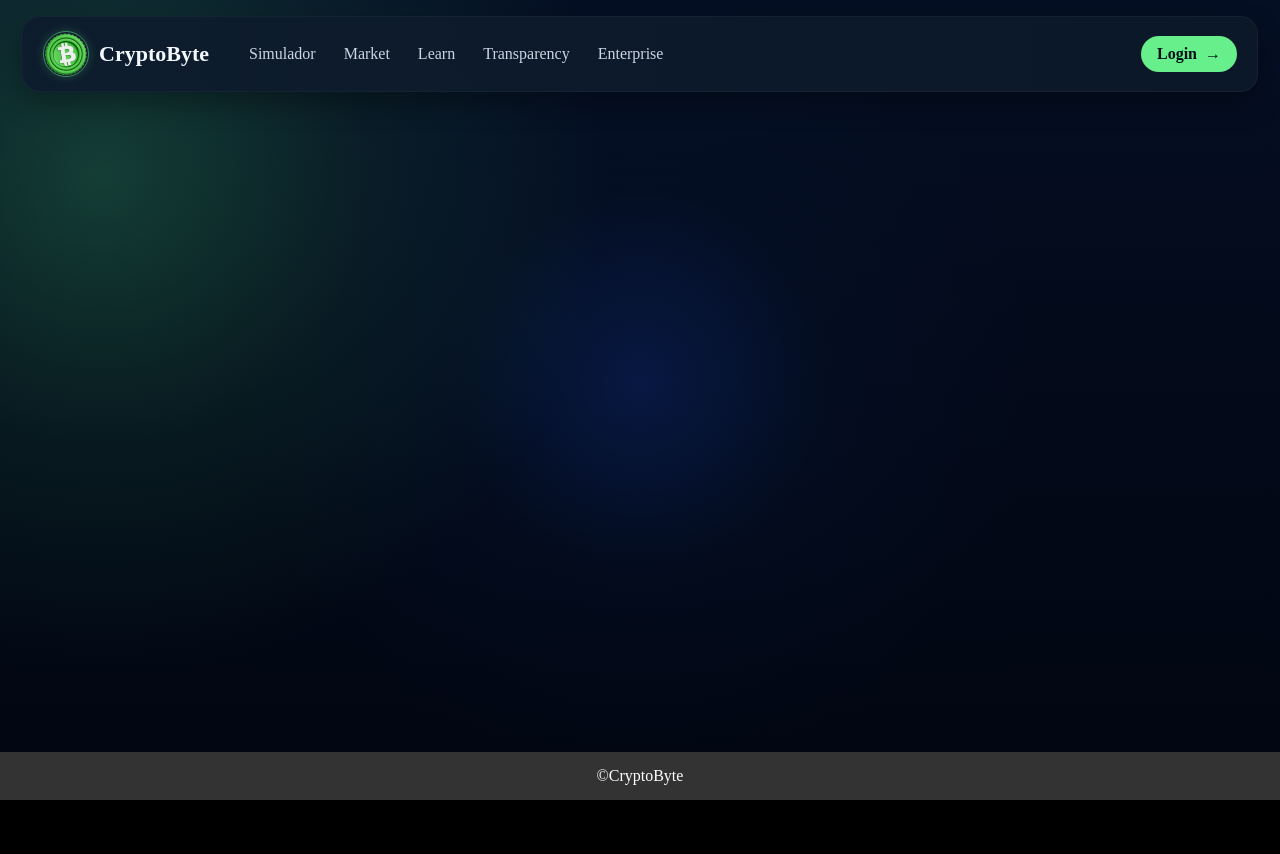
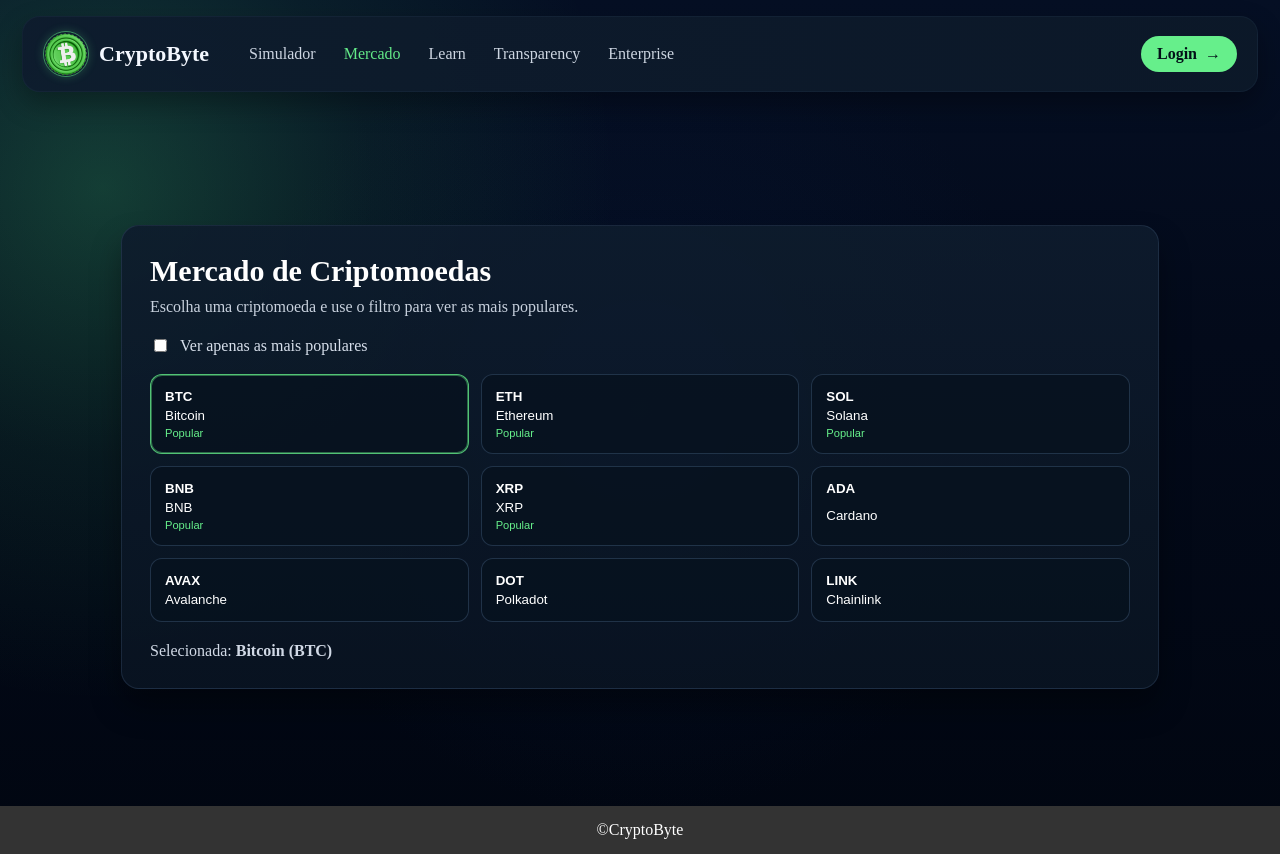
Before and after one commit to Cerqueira4618/BUGSBYTE-2026, a Vue app: page /mercado in a window 1280 px wide. Before the commit the page ends 800 px from the top, so only its background shows below. Built offline with nearby package versions, Linux system fonts and the light colour scheme.

Commit message:
Resolver problemas login

```diff
--- a/src/App.vue
+++ b/src/App.vue
@@ -16,7 +16,7 @@
           </RouterLink>
           <nav class="main-nav">
             <RouterLink :to="{ name: 'Simulator' }" class="nav-item" active-class="nav-item-active">Simulador</RouterLink>
-            <a href="#" class="nav-item">Market</a>
+            <RouterLink :to="{ name: 'Market' }" class="nav-item" active-class="nav-item-active">Mercado</RouterLink>
             <a href="#" class="nav-item">Learn</a>
             <a href="#" class="nav-item">Transparency</a>
             <a href="#" class="nav-item">Enterprise</a>
--- a/src/pages/Login.vue
+++ b/src/pages/Login.vue
@@ -1,10 +1,67 @@
 <script setup lang="ts">
+import { ref } from 'vue'
 import { useRouter } from 'vue-router'
 
+type LoginUser = {
+  email: string
+  password: string
+}
+
+const DEFAULT_USERS: LoginUser[] = [
+  {
+    email: 'admin@cryptobyte.com',
+    password: '123456',
+  },
+]
+
 const router = useRouter()
+const email = ref('')
+const password = ref('')
+const errorMessage = ref('')
+
+const getExistingUsers = (): LoginUser[] => {
+  const rawUsers = localStorage.getItem('users')
+
+  if (!rawUsers) {
+    return DEFAULT_USERS
+  }
+
+  try {
+    const parsed = JSON.parse(rawUsers)
+    if (!Array.isArray(parsed)) {
+      return DEFAULT_USERS
+    }
+
+    return parsed.filter(
+      (user): user is LoginUser =>
+        typeof user?.email === 'string' && typeof user?.password === 'string',
+    )
+  } catch {
+    return DEFAULT_USERS
+  }
+}
 
 const handleLogin = () => {
+  errorMessage.value = ''
+
+  const normalizedEmail = email.value.trim().toLowerCase()
+  const typedPassword = password.value
+
+  const users = getExistingUsers()
+  const validUser = users.find(
+    (user) =>
+      user.email.trim().toLowerCase() === normalizedEmail &&
+      user.password === typedPassword,
+  )
+
+  if (!validUser) {
+    localStorage.setItem('isAuthenticated', 'false')
+    errorMessage.value = 'Email ou senha inválidos. Verifique os dados e tente novamente.'
+    return
+  }
+
   localStorage.setItem('isAuthenticated', 'true')
+  localStorage.setItem('currentUserEmail', validUser.email)
   router.push({ name: 'Simulator' })
 }
 </script>
@@ -17,10 +74,12 @@ const handleLogin = () => {
 
       <form class="login-form" @submit.prevent="handleLogin">
         <label for="email">E-mail</label>
-        <input id="email" type="email" placeholder="seuemail@dominio.com" required />
+        <input id="email" v-model="email" type="email" placeholder="seuemail@dominio.com" required />
 
         <label for="password">Senha</label>
-        <input id="password" type="password" placeholder="••••••••" required />
+        <input id="password" v-model="password" type="password" placeholder="••••••••" required />
+        <p v-if="errorMessage" class="error-message">{{ errorMessage }}</p>
+        <p class="help-message">Conta de teste: admin@cryptobyte.com / 123456</p>
         <button type="submit">Entrar</button>
       </form>
     </div>
@@ -88,4 +147,16 @@ button {
   font-weight: 700;
   cursor: pointer;
 }
+
+.error-message {
+  margin: 0;
+  font-size: 13px;
+  color: #ff9ea1;
+}
+
+.help-message {
+  margin: 0;
+  font-size: 12px;
+  color: rgba(232, 240, 252, 0.68);
+}
 </style>
--- /dev/null
+++ b/src/pages/Market.vue
@@ -0,0 +1,148 @@
+<script setup lang="ts">
+import { computed, ref } from 'vue'
+
+type CryptoAsset = {
+  symbol: string
+  name: string
+  popular: boolean
+}
+
+const assets: CryptoAsset[] = [
+  { symbol: 'BTC', name: 'Bitcoin', popular: true },
+  { symbol: 'ETH', name: 'Ethereum', popular: true },
+  { symbol: 'SOL', name: 'Solana', popular: true },
+  { symbol: 'BNB', name: 'BNB', popular: true },
+  { symbol: 'XRP', name: 'XRP', popular: true },
+  { symbol: 'ADA', name: 'Cardano', popular: false },
+  { symbol: 'AVAX', name: 'Avalanche', popular: false },
+  { symbol: 'DOT', name: 'Polkadot', popular: false },
+  { symbol: 'LINK', name: 'Chainlink', popular: false },
+]
+
+const selectedSymbol = ref(assets[0]?.symbol ?? '')
+const showPopularOnly = ref(false)
+
+const visibleAssets = computed(() =>
+  showPopularOnly.value ? assets.filter((asset) => asset.popular) : assets,
+)
+
+const selectedAsset = computed(
+  () => visibleAssets.value.find((asset) => asset.symbol === selectedSymbol.value) ?? null,
+)
+
+const selectAsset = (symbol: string) => {
+  selectedSymbol.value = symbol
+}
+</script>
+
+<template>
+  <section class="market-page">
+    <div class="market-card">
+      <h1>Mercado de Criptomoedas</h1>
+      <p class="subtitle">Escolha uma criptomoeda e use o filtro para ver as mais populares.</p>
+
+      <div class="controls">
+        <label class="checkbox-label">
+          <input v-model="showPopularOnly" type="checkbox" />
+          <span>Ver apenas as mais populares</span>
+        </label>
+      </div>
+
+      <div class="asset-grid">
+        <button
+          v-for="asset in visibleAssets"
+          :key="asset.symbol"
+          class="asset-item"
+          :class="{ 'asset-item-active': selectedSymbol === asset.symbol }"
+          @click="selectAsset(asset.symbol)"
+        >
+          <strong>{{ asset.symbol }}</strong>
+          <span>{{ asset.name }}</span>
+          <small v-if="asset.popular">Popular</small>
+        </button>
+      </div>
+
+      <p v-if="selectedAsset" class="selected-info">
+        Selecionada: <strong>{{ selectedAsset.name }} ({{ selectedAsset.symbol }})</strong>
+      </p>
+    </div>
+  </section>
+</template>
+
+<style scoped>
+.market-page {
+  min-height: calc(100vh - 190px);
+  display: grid;
+  place-items: center;
+  padding: 24px;
+}
+
+.market-card {
+  width: 100%;
+  max-width: 980px;
+  padding: 28px;
+  border-radius: 18px;
+  background: linear-gradient(180deg, rgba(14, 28, 45, 0.92) 0%, rgba(9, 20, 34, 0.92) 100%);
+  border: 1px solid rgba(95, 126, 166, 0.2);
+  box-shadow: 0 18px 30px rgba(0, 0, 0, 0.35);
+}
+
+h1 {
+  margin: 0;
+  font-size: 30px;
+}
+
+.subtitle {
+  margin: 10px 0 20px;
+  color: rgba(232, 240, 252, 0.86);
+}
+
+.controls {
+  margin-bottom: 18px;
+}
+
+.checkbox-label {
+  display: inline-flex;
+  align-items: center;
+  gap: 10px;
+  color: rgba(232, 240, 252, 0.92);
+}
+
+.asset-grid {
+  display: grid;
+  grid-template-columns: repeat(3, minmax(0, 1fr));
+  gap: 12px;
+}
+
+.asset-item {
+  text-align: left;
+  display: grid;
+  gap: 4px;
+  padding: 14px;
+  border-radius: 12px;
+  border: 1px solid rgba(95, 126, 166, 0.3);
+  background: rgba(7, 18, 31, 0.8);
+  color: #fff;
+  cursor: pointer;
+}
+
+.asset-item-active {
+  border-color: rgba(102, 239, 139, 0.8);
+  box-shadow: 0 0 0 1px rgba(102, 239, 139, 0.4) inset;
+}
+
+.asset-item small {
+  color: #66ef8b;
+}
+
+.selected-info {
+  margin: 20px 0 0;
+  color: rgba(232, 240, 252, 0.9);
+}
+
+@media (max-width: 900px) {
+  .asset-grid {
+    grid-template-columns: 1fr;
+  }
+}
+</style>
--- a/src/router/index.ts
+++ b/src/router/index.ts
@@ -19,6 +19,11 @@ const routes = [
       requiresAuth: true,
     },
   },
+  {
+    path: '/mercado',
+    name: 'Market',
+    component: () => import('../pages/Market.vue'),
+  },
 ]
 
 const router = createRouter({
```
